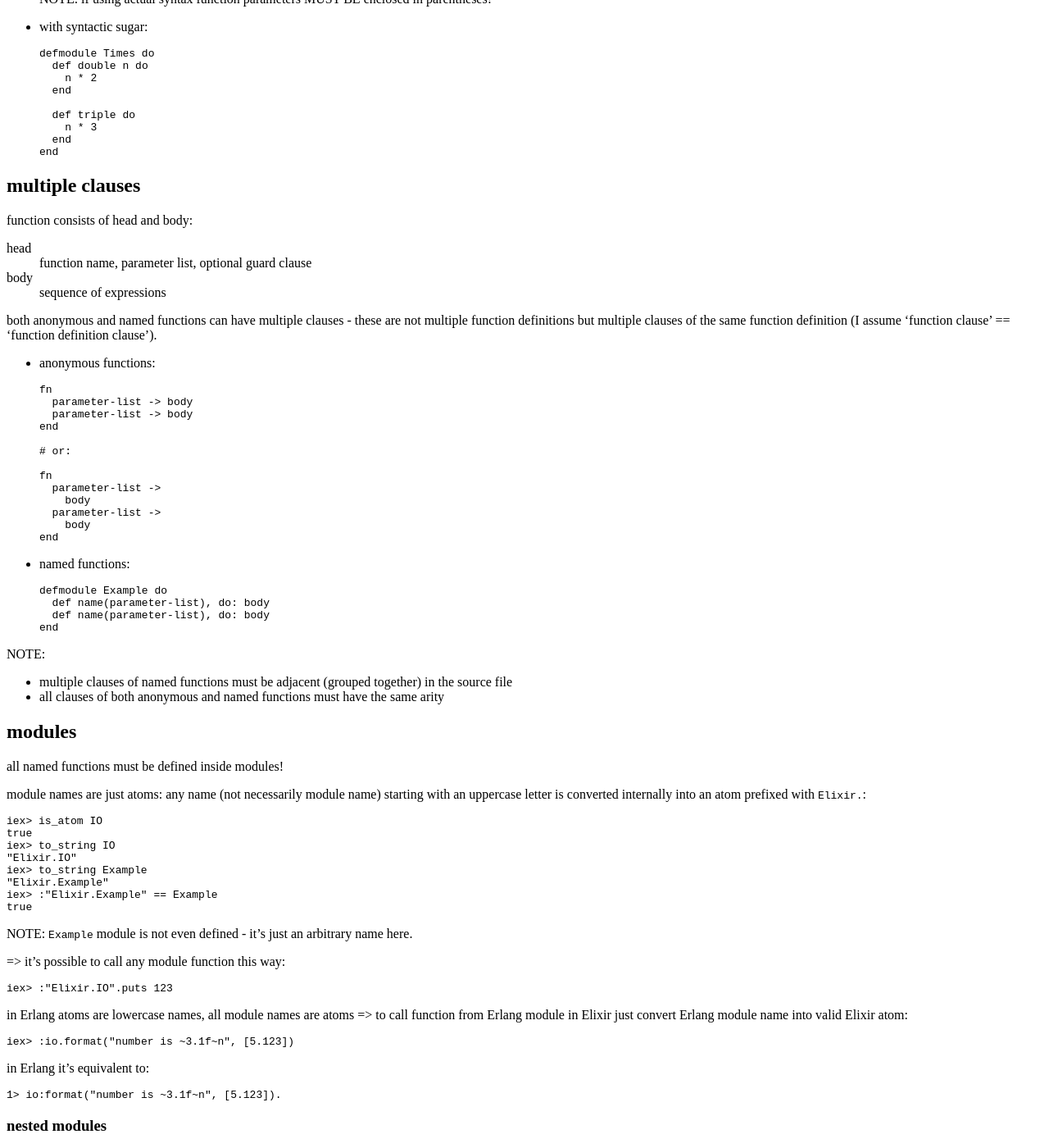
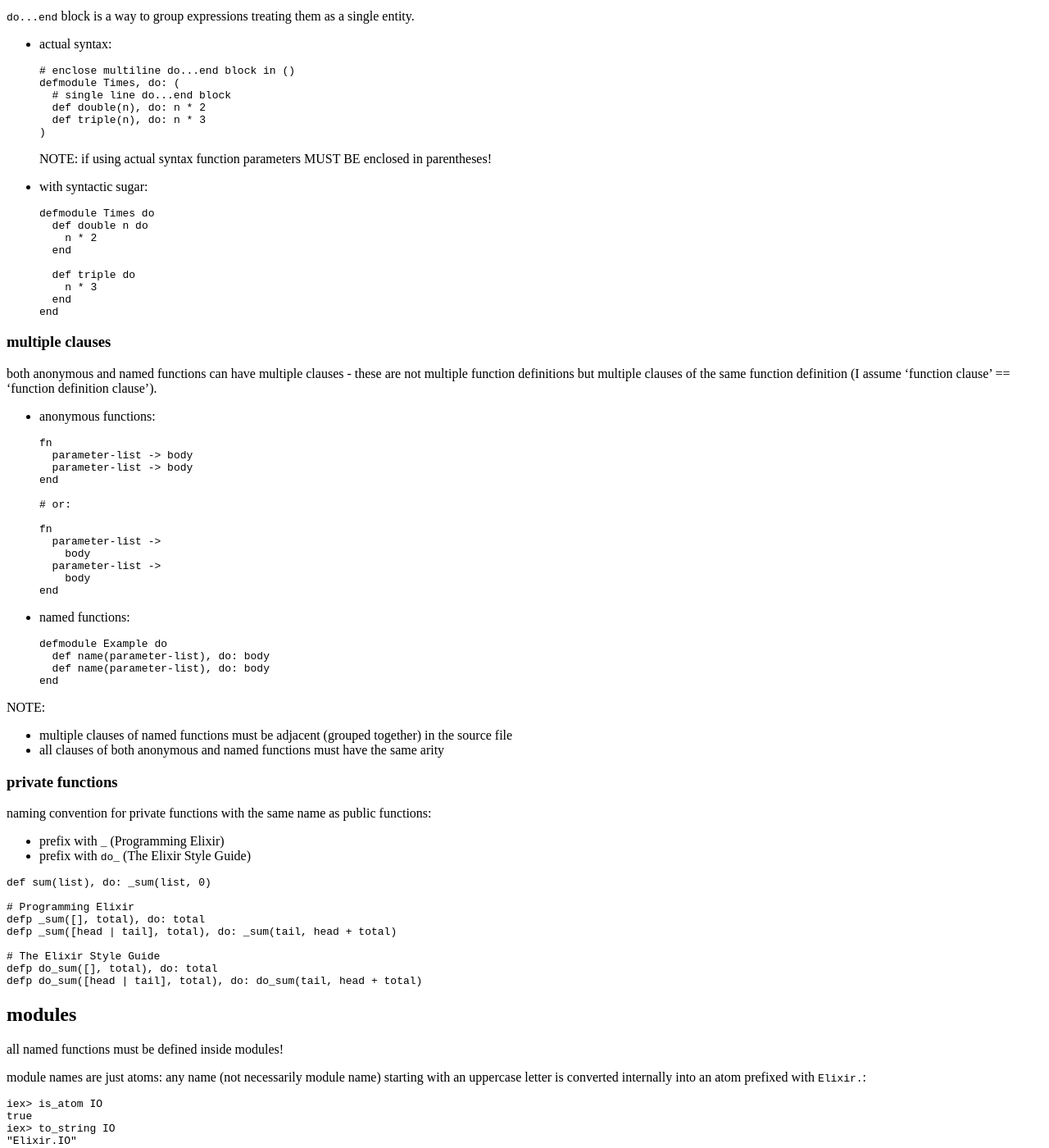
Before and after one commit to tap349/tap349.github.io, a Jekyll site: the page built from _posts/2016-12-31-elixir-notes.md, in a window 1280 px wide and 1400 px high, scrolled down 3335 px. Shown: the whole window at 82% size. Built offline with Jekyll 4.4.1, drawn with Linux system fonts in a browser that asks for light colours; some of the changed text lies outside the part shown.

Commit message:
update 2017-01-04_01:12:47

````diff
--- a/_posts/2016-12-31-elixir-notes.md
+++ b/_posts/2016-12-31-elixir-notes.md
@@ -130,7 +130,19 @@
 ** (CompileError) iex:2: undefined function b/0
 ```
 
-## function capturing (& notation aka capture syntax)
+## functions
+
+function consists of head and body:
+
+<dl>
+  <dt>head</dt>
+  <dd>function name, parameter list, optional guard clause</dd>
+
+  <dt>body</dt>
+  <dd>sequence of expressions</dd>
+</dl>
+
+### function capturing (& notation aka capture syntax)
 
 `&` - function capture operator
 
@@ -188,7 +200,7 @@
   Enum.each [1, 2, 3, 4], &IO.inspect/1
   ```
 
-## do...end block
+### do...end block
 
 `do...end` block is a way to group expressions treating them as a single entity.
 
@@ -220,17 +232,7 @@
   end
   ```
 
-## multiple clauses
-
-function consists of head and body:
-
-<dl>
-  <dt>head</dt>
-  <dd>function name, parameter list, optional guard clause</dd>
-
-  <dt>body</dt>
-  <dd>sequence of expressions</dd>
-</dl>
+### multiple clauses
 
 both anonymous and named functions can have multiple clauses - these are
 not multiple function definitions but multiple clauses of the same function
@@ -268,6 +270,25 @@
 - multiple clauses of named functions must be adjacent (grouped together)
   in the source file
 - all clauses of both anonymous and named functions must have the same arity
+
+### private functions
+
+naming convention for private functions with the same name as public functions:
+
+- prefix with `_` (Programming Elixir)
+- prefix with `do_` (The Elixir Style Guide)
+
+```elixir
+def sum(list), do: _sum(list, 0)
+
+# Programming Elixir
+defp _sum([], total), do: total
+defp _sum([head | tail], total), do: _sum(tail, head + total)
+
+# The Elixir Style Guide
+defp do_sum([], total), do: total
+defp do_sum([head | tail], total), do: do_sum(tail, head + total)
+```
 
 ## modules
 
````
